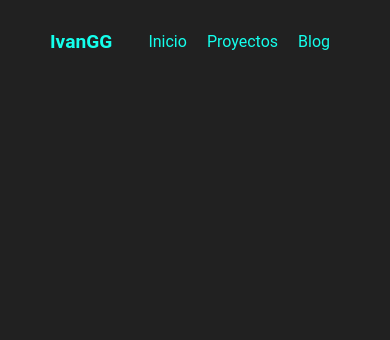
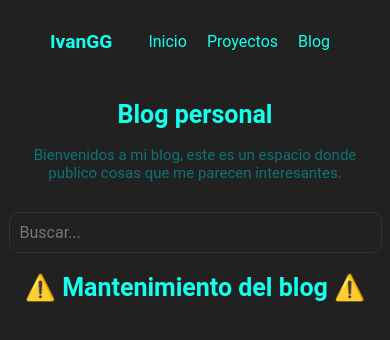
Before and after one commit to ivangarciagarcia/Portfolio, a React (Create React App) app in the folder portfolio/: page /blog in a window 390 px wide. Shown: the top 340 px of the page. Built offline with nearby package versions, Linux system fonts and the light colour scheme.

Commit message:
portoflio ended
falta pulir estilos, añadir mas proyectos y añadir contenido al blog

```diff
--- a/portfolio/src/components/searchBar/SearchBar.jsx
+++ b/portfolio/src/components/searchBar/SearchBar.jsx
@@ -17,7 +17,7 @@ export const SearchBar = ({ onSearch }) => {
     <form className='search-bar'>
       <input
         type="text"
-        placeholder="Buscar proyectos..."
+        placeholder="Buscar..."
         value={searchTerm}
         onChange={handleSearchChange}
       />
--- a/portfolio/src/modules/blog/Blog.jsx
+++ b/portfolio/src/modules/blog/Blog.jsx
@@ -1,7 +1,13 @@
+import { SearchBar } from '../../components/searchBar/SearchBar';
 import './blog.css'
 
 export const Blog = () => {
     return(
-      null
+      <div className="content-wrapper">
+        <h1 className='blog-titulo'>Blog personal</h1>
+        <p className='blog-subtitulo'>Bienvenidos a mi blog, este es un espacio donde publico cosas que me parecen interesantes.</p>
+        <SearchBar/>
+        <h1 className='mantenimiento'>⚠️ Mantenimiento del blog ⚠️</h1>
+      </div>
     );
 }
--- a/portfolio/src/modules/blog/blog.css
+++ b/portfolio/src/modules/blog/blog.css
@@ -0,0 +1,39 @@
+.blog-wrapper {
+    margin: 0 auto; /* Establece los márgenes automáticos para centrar horizontalmente */
+    max-width: 900px; /* Puedes ajustar el valor según tus necesidades */
+  }
+
+  .blog-titulo {
+    text-align: center; /* Alineado al centro */
+  }
+
+.blog-subtitulo{
+    color:#0D7377;
+    text-align: center; /* Alineado al centro */
+}
+
+.mantenimiento {
+    text-align: center; /* Alineado al centro */
+  }
+
+@media only screen and (max-width: 900px) {
+
+    .blog-titulo {
+      font-size: 25px;
+      margin-left: 0; /* Ajustado para centrar en la pantalla */
+      text-align: center; /* Alineado al centro */
+    }
+
+    .blog-subtitulo {
+      font-size: 15px;
+      margin:  10px;
+      margin-bottom: 30px;
+      text-align: center; /* Alineado al centro */
+    }
+
+    .mantenimiento {
+        font-size: 25px;
+        margin-left: 0; /* Ajustado para centrar en la pantalla */
+        text-align: center; /* Alineado al centro */
+    }
+}
```
